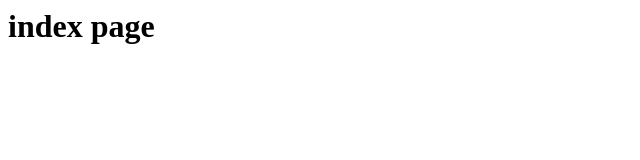
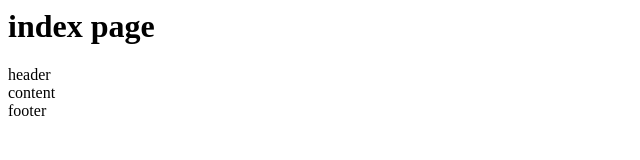
Before and after one commit to coder-yubin/test, a plain HTML site: page index.html in a window 1280 px wide. Shown: the whole page, without its empty margins (0-640 px from the left). Drawn offline with Linux system fonts and the light colour scheme.

Commit message:
add index.html content

```diff
--- a/index.html
+++ b/index.html
@@ -4,5 +4,8 @@
     </head>
     <body>
         <h1>index page</h1>
+        <header>header</header>
+        <content>content</content>
+        <footer>footer</footer>
     </body>
 </html>
```
